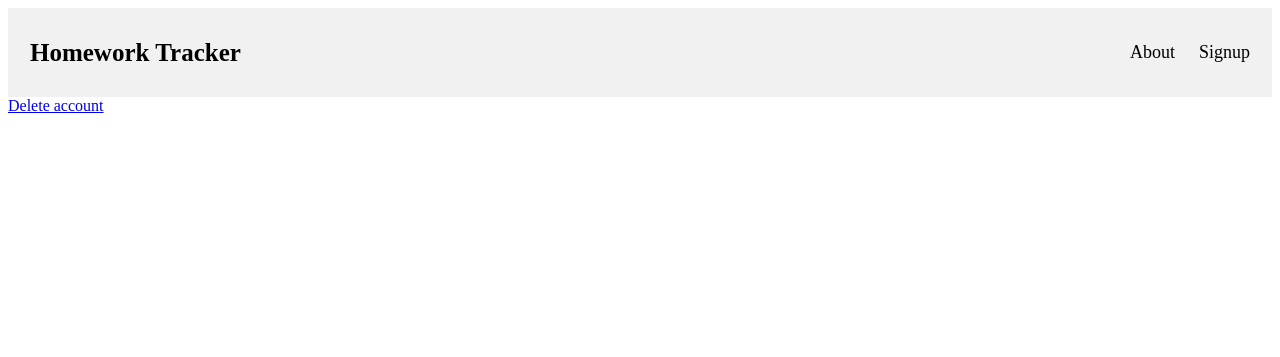
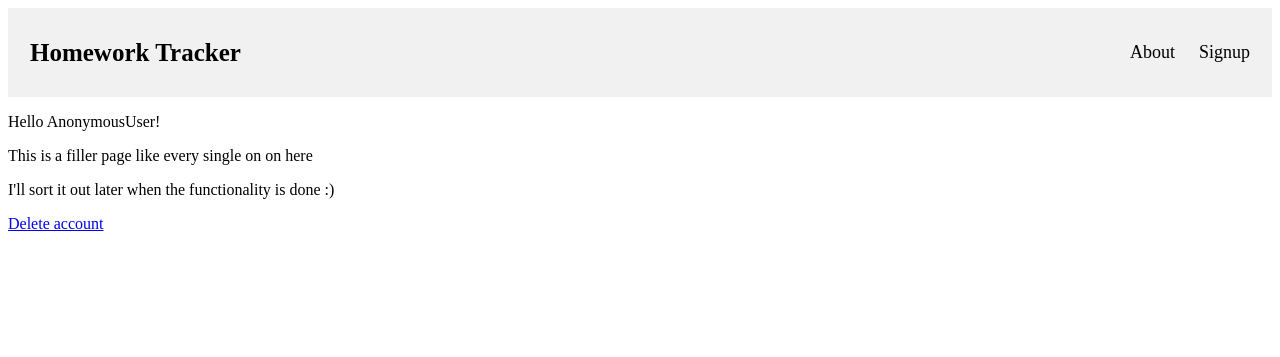
Before and after one commit to Elephant34/HomeworkTracker, a Django app: page /account in a window 1280 px wide. Shown: the top 357 px of the page. Run offline with Django 3.2, Linux system fonts and the light colour scheme.

Commit message:
Update account.html
Added filler to account page to explain what it will be

```diff
--- a/tracker/templates/tracker/account.html
+++ b/tracker/templates/tracker/account.html
@@ -3,5 +3,8 @@
 {% block title %}Account{% endblock %}
 
 {% block content %}
-<a href="#delete">Delete account</a>
+<p>Hello {{user}}!</p>
+<p>This is a filler page like every single on on here</p>
+<p>I'll sort it out later when the functionality is done :)</p>
+<p><a href="#delete">Delete account</a></p>
 {% endblock %}
```
